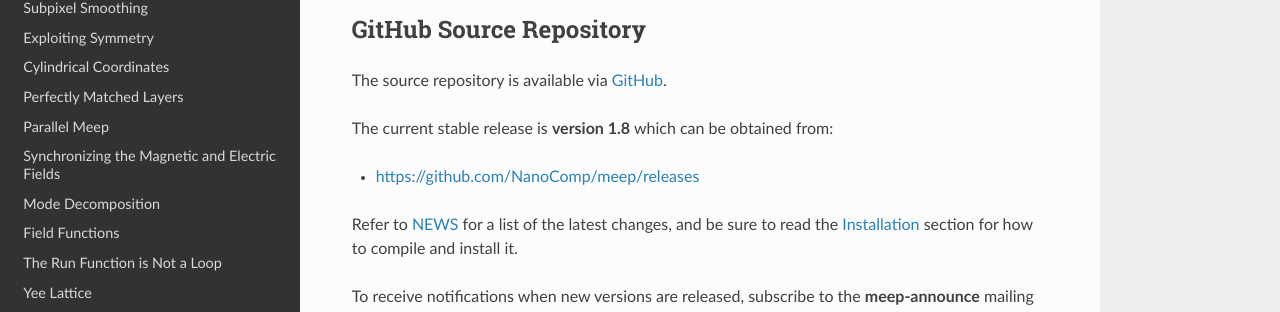
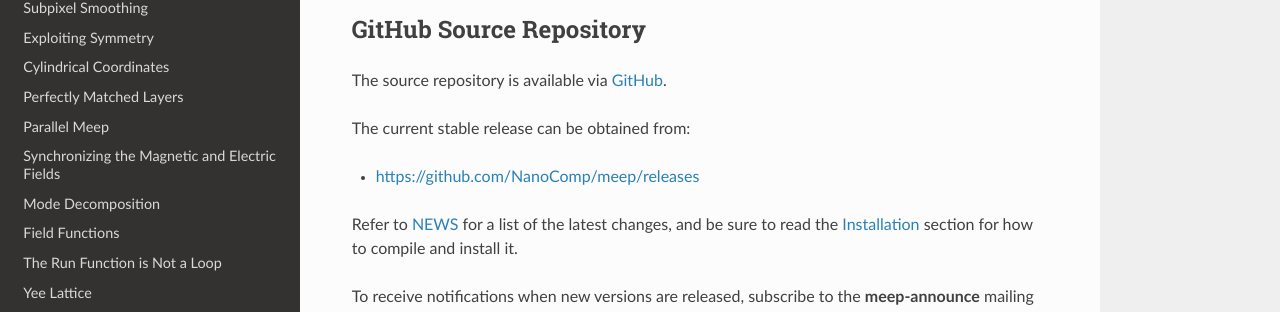
Before and after one commit to NanoComp/meep, an MkDocs documentation site: the page built from doc/docs/Download.md, in a window 1280 px wide and 1394 px high. Shown: the part 348-660 px from the top of the window. Built offline with MkDocs 1.6.1, drawn with Linux system fonts in a browser that asks for light colours; nearby versions of some CDN libraries; old or Windows-style settings are respelled for this version of MkDocs.

Commit message:
fix stable release

```diff
--- a/doc/docs/Download.md
+++ b/doc/docs/Download.md
@@ -9,7 +9,7 @@ GitHub Source Repository
 
 The source repository is available via [GitHub](https://github.com/NanoComp/meep).
 
-The current stable release is **version 1.8** which can be obtained from:
+The current stable release can be obtained from:
 
 -   <https://github.com/NanoComp/meep/releases>
 
```
